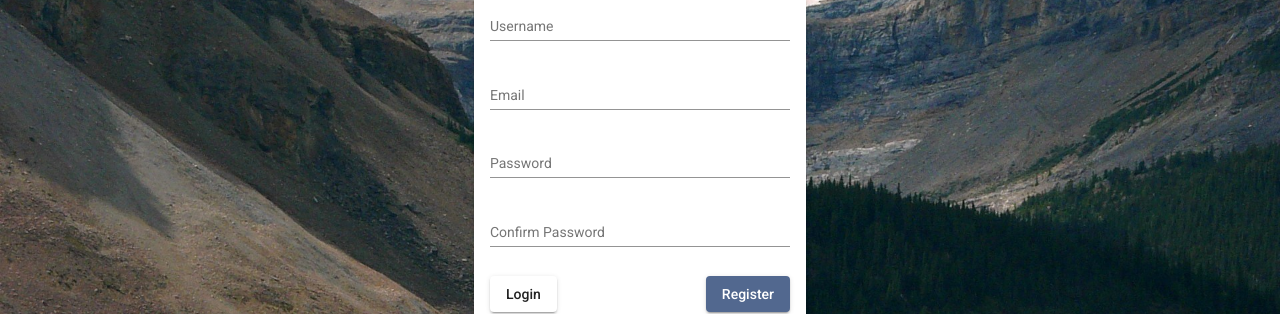
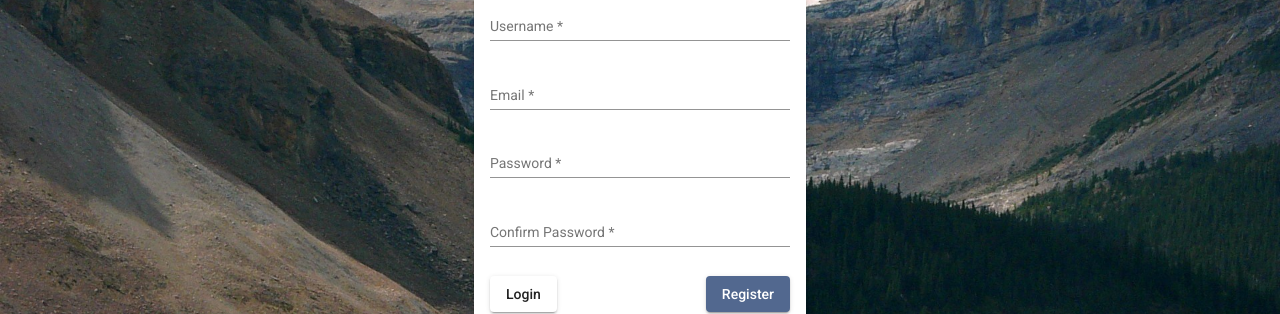
Before and after one commit to 2122SeniorProject06/2122_Senior_Project_06_UI, an Angular app: page /register in a window 1280 px wide. Shown: the part 142-456 px from the top of the page. Built offline with nearby package versions, Linux system fonts and the light colour scheme.

Commit message:
Error handling for Registration V2
Was able to figure out how to use Validators similar to the Ground function. Still having issues with making the errors conditional and outputting specific messages to user if input is invalid.
More information is in userregistration.component.ts on line 83.

```diff
--- a/src/app/UserLogin/userlogin.component.html
+++ b/src/app/UserLogin/userlogin.component.html
@@ -14,12 +14,12 @@
       <form [formGroup]="form" (ngSubmit)="onSubmit()">
         <p>
           <mat-form-field>
-            <input type="text" matInput placeholder="Email" formControlName="Email">
+            <input type="text" matInput placeholder="Email" formControlName="Email"required>
           </mat-form-field>
         </p>
         <p>
           <mat-form-field>
-            <input type="password" matInput placeholder="Password" formControlName="Password">
+            <input type="password" matInput placeholder="Password" formControlName="Password"required>
           </mat-form-field>
         </p>
 
--- a/src/app/UserLogin/userlogin.component.ts
+++ b/src/app/UserLogin/userlogin.component.ts
@@ -1,7 +1,7 @@
 import { UserService } from '../Services/user.service';
 import { UserLogin, UserModel } from '../../../Models/UserModels';
 import { Component, OnInit } from '@angular/core';
-import { FormControl, FormGroup, FormBuilder } from '@angular/forms';
+import { FormControl, FormGroup, FormBuilder, Validators } from '@angular/forms';
 import { ActivatedRoute, Router } from '@angular/router';
 import { MatSnackBar } from '@angular/material/snack-bar';
 
@@ -36,9 +36,10 @@ export class UserLoginComponent implements OnInit {
     }
 
   ngOnInit() {
+    console.log("ngOnInit");
     this.form = this.fb.group ({
-      Email: [''],
-      Password: ['']
+      Email: ['', Validators.required ],
+      Password: ['', Validators.required ]
     })
 
     // if(localStorage.getItem('userId') != null){
@@ -52,6 +53,7 @@ export class UserLoginComponent implements OnInit {
 
 
   onSubmit() {
+    console.log("onSubmit");
     const loginModel = new FormData();
     loginModel.append('Email', this.form.get('Email').value);
     loginModel.append('Password', this.form.get('Password').value);
--- a/src/app/UserRegistration/userregistration.component.html
+++ b/src/app/UserRegistration/userregistration.component.html
@@ -4,22 +4,23 @@
 <form [formGroup]="form" (ngSubmit)="Register()">
 <p>
   <mat-form-field>
-    <input type="text" matInput placeholder="Username" formControlName="Username">
+    <input type="text" matInput placeholder="Username" formControlName="Username"required>
+  </mat-form-field>
+</p>
+
+<p>
+  <mat-form-field>
+    <input type="text" matInput placeholder="Email" formControlName="Email"required>
   </mat-form-field>
 </p>
 <p>
   <mat-form-field>
-    <input type="text" matInput placeholder="Email" formControlName="Email">
+    <input type="password" matInput placeholder="Password" formControlName="Password"required>
   </mat-form-field>
 </p>
 <p>
   <mat-form-field>
-    <input type="password" matInput placeholder="Password" formControlName="Password">
-  </mat-form-field>
-</p>
-<p>
-  <mat-form-field>
-    <input type="password" matInput placeholder="Confirm Password" formControlName="confirmpassword">
+    <input type="password" matInput placeholder="Confirm Password" formControlName="confirmpassword"required>
   </mat-form-field>
 </p>
 
--- a/src/app/UserRegistration/userregistration.component.ts
+++ b/src/app/UserRegistration/userregistration.component.ts
@@ -1,6 +1,6 @@
 import { UserRegistration } from '../../../Models/UserModels';
 import { Component, OnInit } from '@angular/core';
-import { FormBuilder, FormControl, FormGroup, Validator } from '@angular/forms';
+import { FormBuilder, FormControl, FormGroup, Validators } from '@angular/forms';
 import { ActivatedRoute, Router } from '@angular/router';
 import { UserService } from "../Services/user.service";
 import { MatSnackBar } from '@angular/material/snack-bar';
@@ -23,11 +23,12 @@ export class UserRegistrationComponent implements OnInit {
 
   registerUser!: UserRegistration;
   ngOnInit() {
+    console.log("OnINit");
     this.form = this.formBuilder.group({
-      Email: [''],
-      Username: [''],
-      Password: [''],
-      confirmpassword: [''],
+      Email: ['', Validators.required ],
+      Username: ['', Validators.required ],
+      Password: ['', Validators.required ],
+      confirmpassword: ['', Validators.required ],
     });
 
   }
@@ -35,7 +36,8 @@ export class UserRegistrationComponent implements OnInit {
 
 /*Pair Programmed with Andrew, he was helpful with his knowledge of the API controllers*/
 
-  Register() {
+  Register(v:any = false) {
+    console.log("Register");
     const registerForm = new FormData();
     registerForm.append('Email', this.form.get('Email')?.value);
     registerForm.append('Username', this.form.get('Username')?.value);
@@ -50,49 +52,26 @@ export class UserRegistrationComponent implements OnInit {
     registerModel.Password = this.form.get('Password')?.value;
     this.confirmedPassword = this.form.get('confirmpassword')?.value;
 //if the confirmed password is equal to the other password, then we create the user
-    if(this.confirmedPassword == registerModel.Password ){
+    if(this.confirmedPassword == 'Test' ){
       this.UserService.register(registerModel).subscribe((result: any) =>{
-        if(result == 0) { //if result == 0 then no error occured and account is created
+
+        if(!result) { //if result all true then no error occured and account is created
           console.log("Registration was successful");
-          this.goToLogin();
+          console.log(result);
+          //this.goToLogin();
         }
-        else if(result == 1)//just email is invalid
-        {
-          //print error message only under email "Email is invalid."
+        else{
+          console.log(result);
         }
-        else if(result == 3)//just Username is invalid(i.e. username is empty)
-        {
-          //print error message only under email "Username is invalid."
-        }
-        else if(result == 4)//Username and Email are invalid
-        {
-          //print error message under email and username: "Email is invalid.", "Username is invalid."
-        }
-        else if(result == 9)//just Password is invalid(i.e. password does not meet requirements)
-        {
-          //print error message only under password "Password is not strong enough" or display password policy
-          //"Password must be more that 8 characters and contain at least one upper case, lower case, and number."
-        }
-        else if(result == 10)//Email and password are invalid
-        {
-          //print error message under email "Email is invalid."
-          //print error message under password "Password is not strong enough" or display password policy
-          //"Password must be more that 8 characters and contain at least one upper case, lower case, and number."
-        }
-        else if(result == 12)//Email, password, and username are invalid
-        {
-          //print error message under email and username: "Email is invalid.", "Username is invalid."
-          //print error message under password "Password is not strong enough" or display password policy
-          //"Password must be more that 8 characters and contain at least one upper case, lower case, and number."
-        }
-
       })
     }
     else
     {
       //print under confirmed pass "Passwords do not match."
     }
+
     /*
+      V1_ThoughtProcess(Old)
       Alternative options: if result != 0 then we recall the register function and send result as a parameter.
       Call a function that checks the value of result and produces the proper error
 
@@ -100,6 +79,28 @@ export class UserRegistrationComponent implements OnInit {
       Possible solutions: use Validators.required? I have no idea where to begin with that
                           Create a new registration page that takes result as parameter and allows for errors to be displayed?
                           Recall Register funciton but pass in result as a parameter, Still have no idea how to output to user
+
+      V2_ThoughtProcess(Current)
+      Current situation: Change the API function to return a list of bools to determine if an input runs into an error
+                        (Email:if is not an email && if email is not already in use; Username:if username is not empty;
+                        Password:if password requirements are not met). Currently able to show user an if an input is not entered,
+                        Similar to the Ground technique. Have a possible idea for an error page if html inject occurs.
+
+      Current issues: Have no idea how to make error statements conditional, i.e. lets say only Username is invalid but everything else is valid,
+                      how do you only show an error for username(this is after the user clicks the register button). Also do not know how to output
+                      specific error messages(this way I can inform user on password policy).
+                      Is it possible to make a default parameter for Register()?
+                          How would the conditional work?
+                              Output should be directly below invalid input
+
+      Possible solutions: Save the subscribe value as a gobal and set to null? empty? any? make conditionals around user input?
+                              Still do not know how to output to user...ngIf?
+                          Change API to return status code
+                              How could you differentiate? different status codes?
+                          Output to user the same way Hugo did in Ground technique
+                              No freakin clue where to start in figuring out how he did that
+                              Conditional should work if we pass the bool list as parameter to error message function
+                              Vague idea how to out to output to user
     */
 
   }
```
